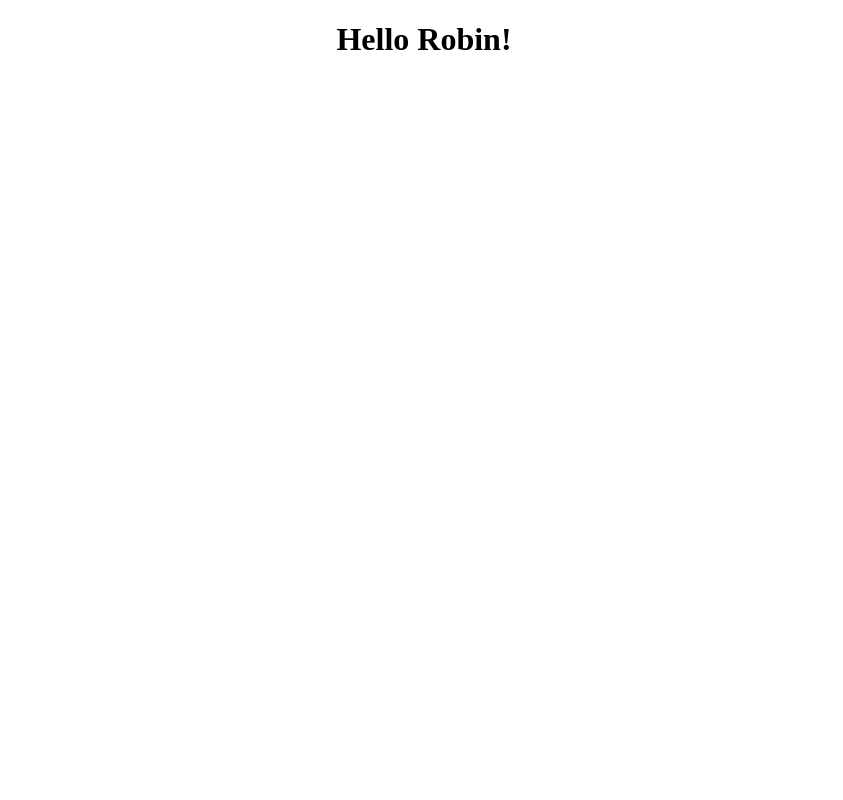
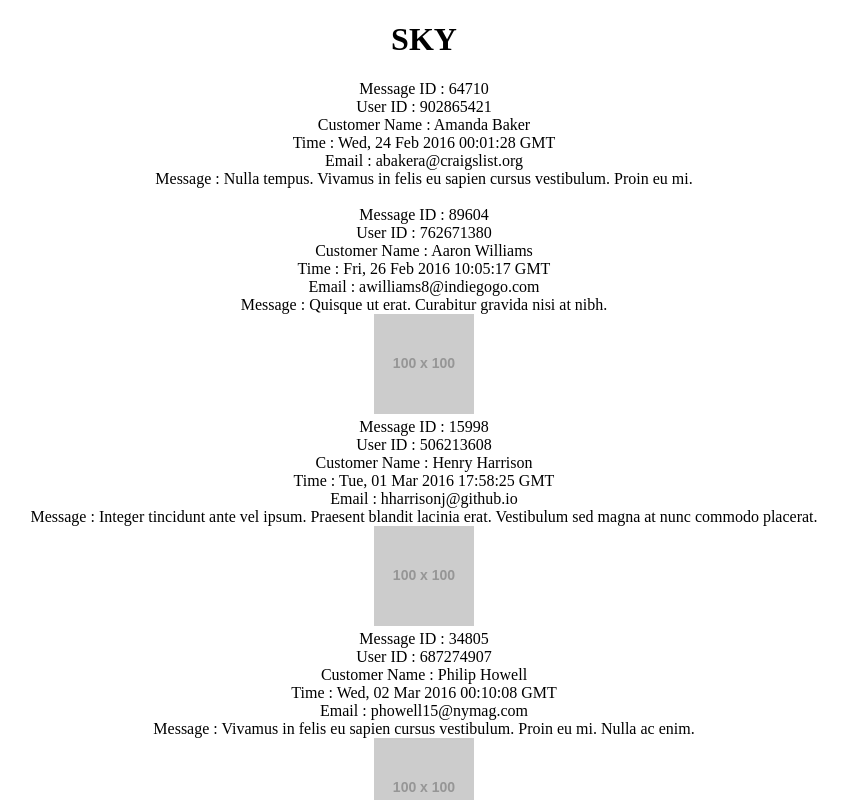
Before and after one commit to binod-sahu/my-react-app, a React (Create React App) app: page / in a window 1280 px wide. Shown: the top 800 px of the page, without its empty margins (216-1059 px from the left). Built offline with nearby package versions, Linux system fonts and the light colour scheme.

Commit message:
render json data into components

```diff
--- a/src/App.js
+++ b/src/App.js
@@ -1,20 +1,26 @@
 import React, { Component } from 'react';
 import './App.css';
 import getChatLog from "./service";
+import { ChatMessageList } from "./components/ChatMessageList";
 
 class App extends Component {
 
+  constructor(props) {
+    super(props);
+    this.state = { list: [] }
+  }
+
   componentWillMount() {
     getChatLog().then((messages) => {
-        console.log(messages);
+      this.setState({ 'list': messages })
     });
-}
+  }
   render() {
+    const { list } = this.state;
     return (
       <div className="AppContainer">
-        <h1>
-          Hello Robin!
-      </h1>
+        <h1>SKY</h1>
+        <ChatMessageList list={list} />
       </div>
     );
   }
--- /dev/null
+++ b/src/components/ChatMessageList.js
@@ -0,0 +1,22 @@
+import React from "react";
+
+export const ChatMessageListItem = ({ item }) => (
+    <div>
+        <div>Message ID : {item.messageId}</div>
+        <div>User ID : {item.userId}</div>
+        <div>Customer Name : {item.fullName}</div>
+        <div>Time : {item.timestamp}</div>
+        <div>Email : {item.email}</div>
+        <div>Message : {item.message}</div>
+        <img src={item.avatar} role="presentation" />
+    </div>
+);
+
+export const ChatMessageList = (props) => (
+    <div>
+        {props.list.map((item) => (
+            <ChatMessageListItem key={item.userId} item={item} {...props}></ChatMessageListItem>
+        )
+        )}
+    </div>
+)
--- a/src/service.js
+++ b/src/service.js
@@ -24,7 +24,7 @@ function mergeChardataById(message, member) {
             'timestamp': new Date(message[i].timestamp).toUTCString(),
             'email': member[j].email,
             'message': message[i].message,
-            'avatar': member[j].avatar
+            'avatar': member[j].avatar || null
           });
       }
     }
--- a/src/util/util.js
+++ b/src/util/util.js
@@ -10,6 +10,5 @@
       var bTime = new Date(b.timestamp);
       return aTime - bTime;
     })
-    console.log(messages);
     return messages;
   }
```
